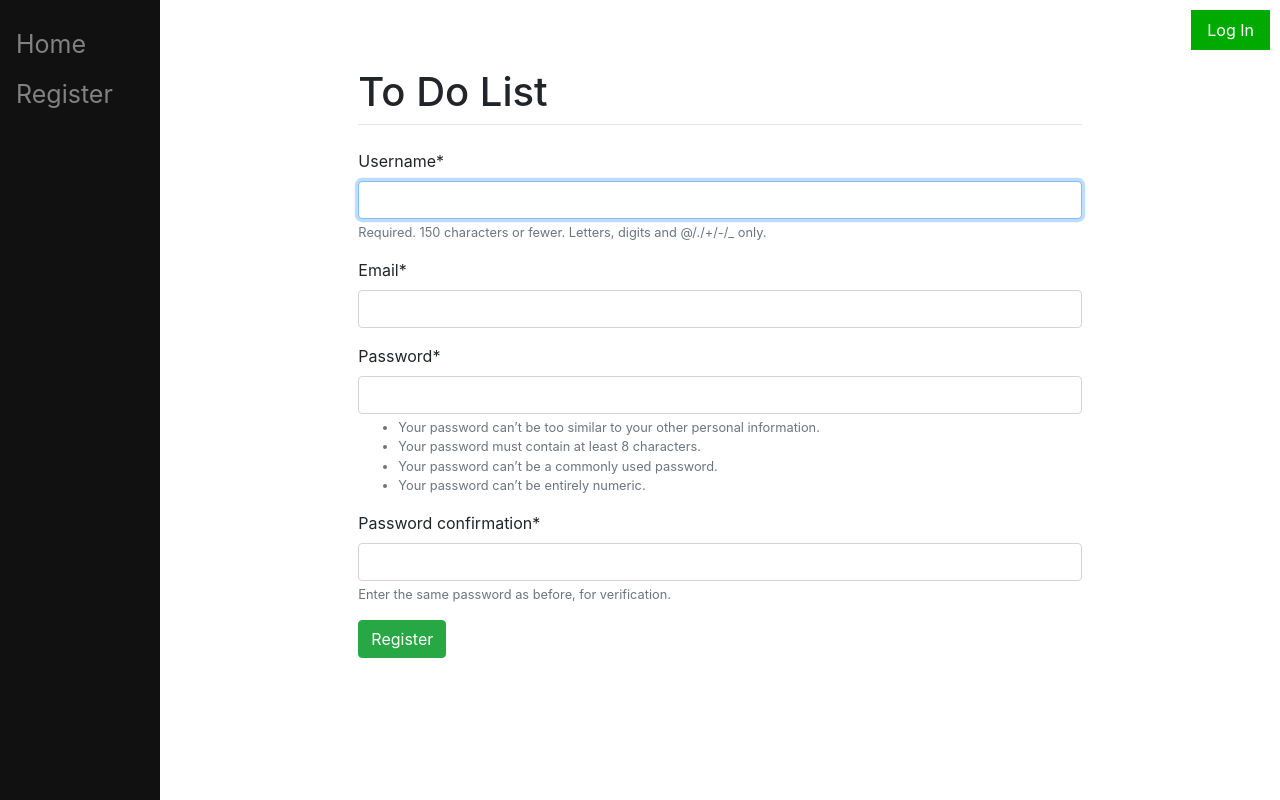
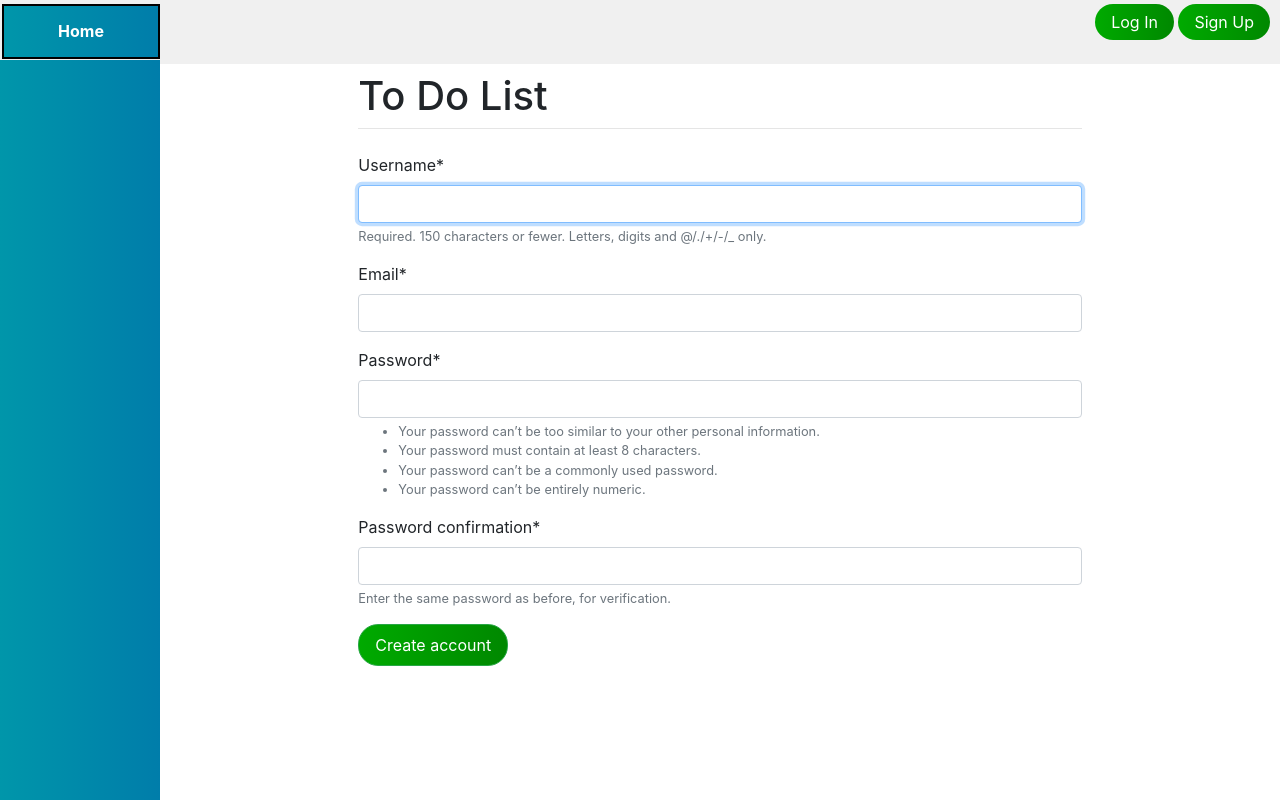
Before and after one commit to Lebron1671/ToDoList, a Django app: page /register/ in a window 1280 px wide. Run offline with Django 4.2, Linux system fonts and the light colour scheme; some libraries are stand-ins or nearby versions.

Commit message:
Updated styles

```diff
--- a/to_do_list/main/templates/main/base.html
+++ b/to_do_list/main/templates/main/base.html
@@ -1,37 +1,65 @@
 <html>
     <head>
+        <meta charset="utf-8">
+        <meta name="viewport" content="width=device-width, initial-scale=1, shrink-to-fit=no">
+        <link rel="stylesheet" href="https://cdn.jsdelivr.net/npm/bootstrap@4.3.1/dist/css/bootstrap.min.css" integrity="sha384-ggOyR0iXCbMQv3Xipma34MD+dH/1fQ784/j6cY/iJTQUOhcWr7x9JvoRxT2MZw1T" crossorigin="anonymous">
+        <title>{% block title %}Nick's Site{% endblock %}</title>
+
         <style type="text/css">
-            .sidenav{
-                height:100%;
-                width:160px;
-                position:fixed;
-                z-index:1;
-                top:0;
-                left:0;
-                background-color:#111;
-                overflow-x:hidden;
-                padding-top:20px;
+            .top-left-button {
+                position: absolute;
+                background: linear-gradient(to right, #0096aa, #007daa);
+                padding: 13px 16px;
+                top: 0;
+                left: 0;
+                width: 158px;
+                height: 55px;
+                text-decoration: none;
+                display: inline-block;
+                font-size: 16px;
+                margin: 4px 2px;
+                cursor: pointer;
+                color: #ffffff;
+                transition: border-color 0.3s ease-in-out;
+                text-align: center;
+                border: 2px solid black;
+                font-weight: bold;
             }
 
-            .sidenav a{
-                padding:6px 8px 6px 16px;
+            .sidenav {
+                height: 100%;
+                width: 160px;
+                position: fixed;
+                z-index: 1;
+                top: 60px;
+                left: 0;
+                background-color: #111;
+                overflow-x: hidden;
+                padding-top: 20px;
+                background: linear-gradient(to right, #0096aa, #007daa);
+            }
+
+            .sidenav a {
+                padding: 6px 8px 6px 16px;
                 text-decoration: none;
-                font-size:25px;
-                color: #818181;
-                display:block;
+                font-size: 25px;
+                color: #ffffff;
+                display: block;
+            }
+
+            .sidenav a:hover {
+                color: #f1f1f1;
             }
 
             .top-panel {
                 display: flex;
                 justify-content: flex-end;
-                padding: 10px;
-                background-color: transparent; /* изменяем фоновый цвет на прозрачный */
+                padding: 10px 10px 30px 160px;
+                background-color: #f0f0f0
             }
 
             .auth-buttons {
-                display: flex;
-                align-items: center;
-                gap: 10px;
+                margin-left: auto;
             }
 
             .auth-buttons a {
@@ -39,59 +67,58 @@
                 text-decoration: none;
                 font-size: 16px;
                 color: #ffffff;
-                background-color: #00aa00; /* зеленый цвет */
+                background: linear-gradient(to right, #00aa00, #008800);
+                border-radius: 20px;
             }
 
-
             .auth-buttons a.logout {
-                background-color: #aa0000; /* красный цвет */
+                background: linear-gradient(to right, #aa0000, #880000);
             }
 
-            .sidenav a:hover{
-			    color:#f1f1f1;
-		    }
+            .auth-buttons a:hover {
+                opacity: 0.8;
+            }
 
-            .main{
-                margin-left:160px;
-                padding:0px 10px;
+            .main {
+                margin-left: 160px;
+                padding: 0px 10px;
             }
         </style>
 
-        <meta charset="utf-8">
-        <meta name="viewport" content="width=device-width, initial-scale=1, shrink-to-fit=no">
+        {% block extra_css %}
+        {% endblock %}
 
-        <link rel="stylesheet" href="https://cdn.jsdelivr.net/npm/bootstrap@4.3.1/dist/css/bootstrap.min.css" integrity="sha384-ggOyR0iXCbMQv3Xipma34MD+dH/1fQ784/j6cY/iJTQUOhcWr7x9JvoRxT2MZw1T" crossorigin="anonymous">
-
-        <title>{% block title %}Nick's Site{% endblock %}</title>
     </head>
     <body>
         <div class="top-panel">
+            <a href="/" class="top-left-button">Home</a>
             <div class="auth-buttons">
                 {% if user.is_authenticated %}
                     <a href="{% url 'logout' %}" class="logout">Log Out</a>
                 {% else %}
                     <a href="{% url 'login' %}">Log In</a>
+                    {% if not user.is_authenticated %}
+                        <a href="{% url 'register' %}">Sign Up</a>
+                    {% endif %}
                 {% endif %}
             </div>
         </div>
-        <div class="sidenav">
-            <a href="/">Home</a>
-            {% if user.is_authenticated %}
-                <a href="/create">Create</a>
-                <a href="/view">View</a>
-            {% else %}
-                <a href="/register">Register</a>
-            {% endif %}
-        </div>
+
         <div id="content" class="main">
             <div class="row justify-content-center">
                 <div class="col-8">
                     <h1 class="mt-2">To Do List</h1>
                     <hr class="mt-0 mb-4">
-                        {% block content %}
-                        {% endblock %}
+                    {% block content %}
+                    {% endblock %}
                 </div>
             </div>
+        </div>
+         <div class="sidenav">
+            {% if user.is_authenticated %}
+                <a href="/create">Create</a>
+                <a href="/view">View</a>
+            {% endif %}
         </div>
 
     <script src="https://code.jquery.com/jquery-3.3.1.slim.min.js" integrity="sha384-q8i/X+965DzO0rT7abK41JStQIAqVgRVzpbzo5smXKp4YfRvH+8abtTE1Pi6jizo" crossorigin="anonymous"></script>
--- a/to_do_list/register/templates/register/register.html
+++ b/to_do_list/register/templates/register/register.html
@@ -2,13 +2,30 @@
 
 {% block title %}Create an Account{% endblock %}
 {% load crispy_forms_tags %}
+
+{% block extra_css %}
+    <style>
+        .form-group button.btn-success {
+            padding: 8px 16px;
+            text-decoration: none;
+            font-size: 16px;
+            color: #ffffff;
+            background: linear-gradient(to right, #00aa00, #008800);
+            border-radius: 20px;
+        }
+
+        .form-group button.btn-success:hover {
+            opacity: 0.8;
+        }
+    </style>
+{% endblock %}
 
 {% block content %}
     <form method="POST" class="form-group">
         {% csrf_token %}
         {{ form|crispy }}
         <button type="submit" class="btn btn-success">
-            Register
+            Create account
         </button>
     </form>
 {% endblock %}
```
Also changed, not shown: to_do_list/register/templates/registration/login.html (+17 -0 lines), to_do_list/db.sqlite3.
